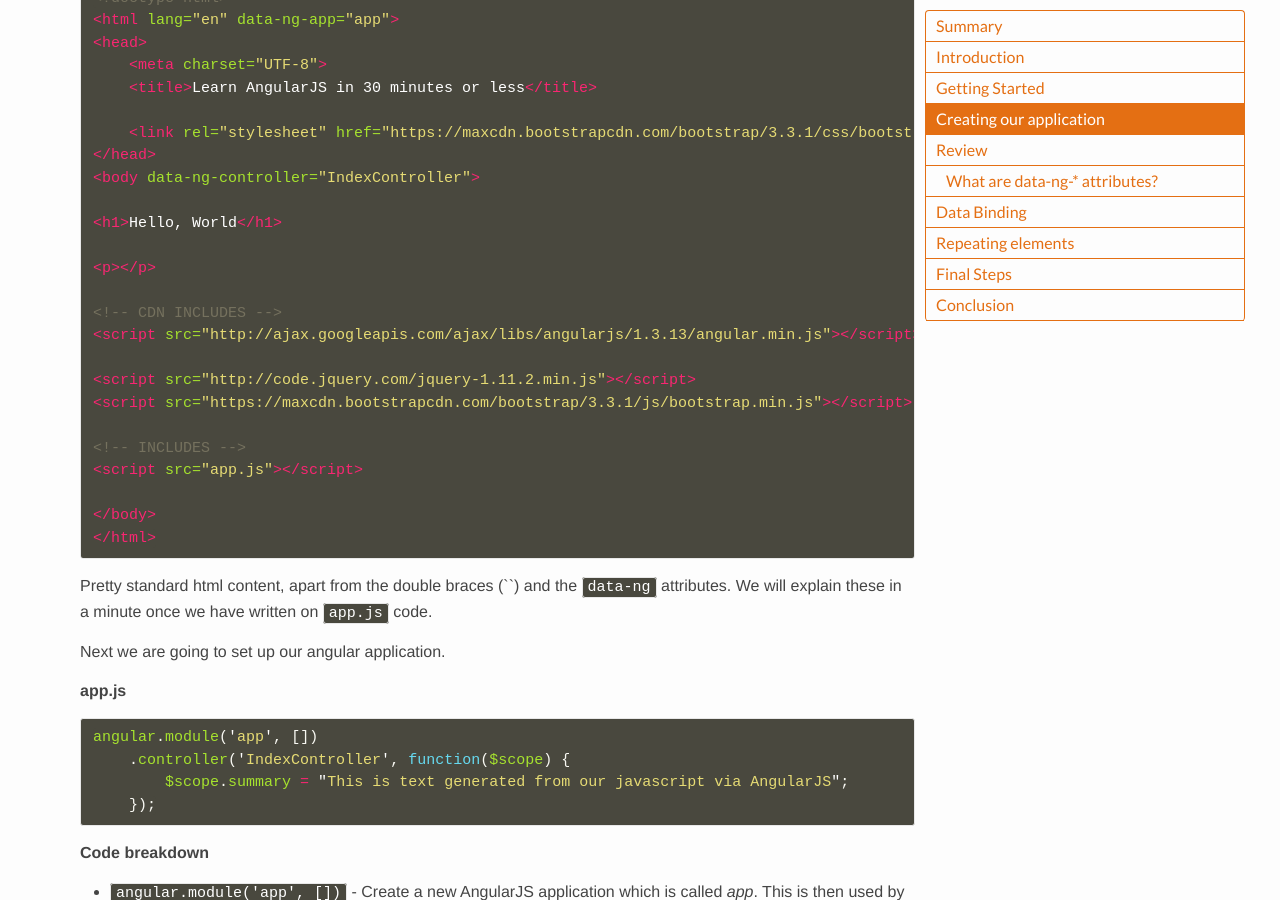
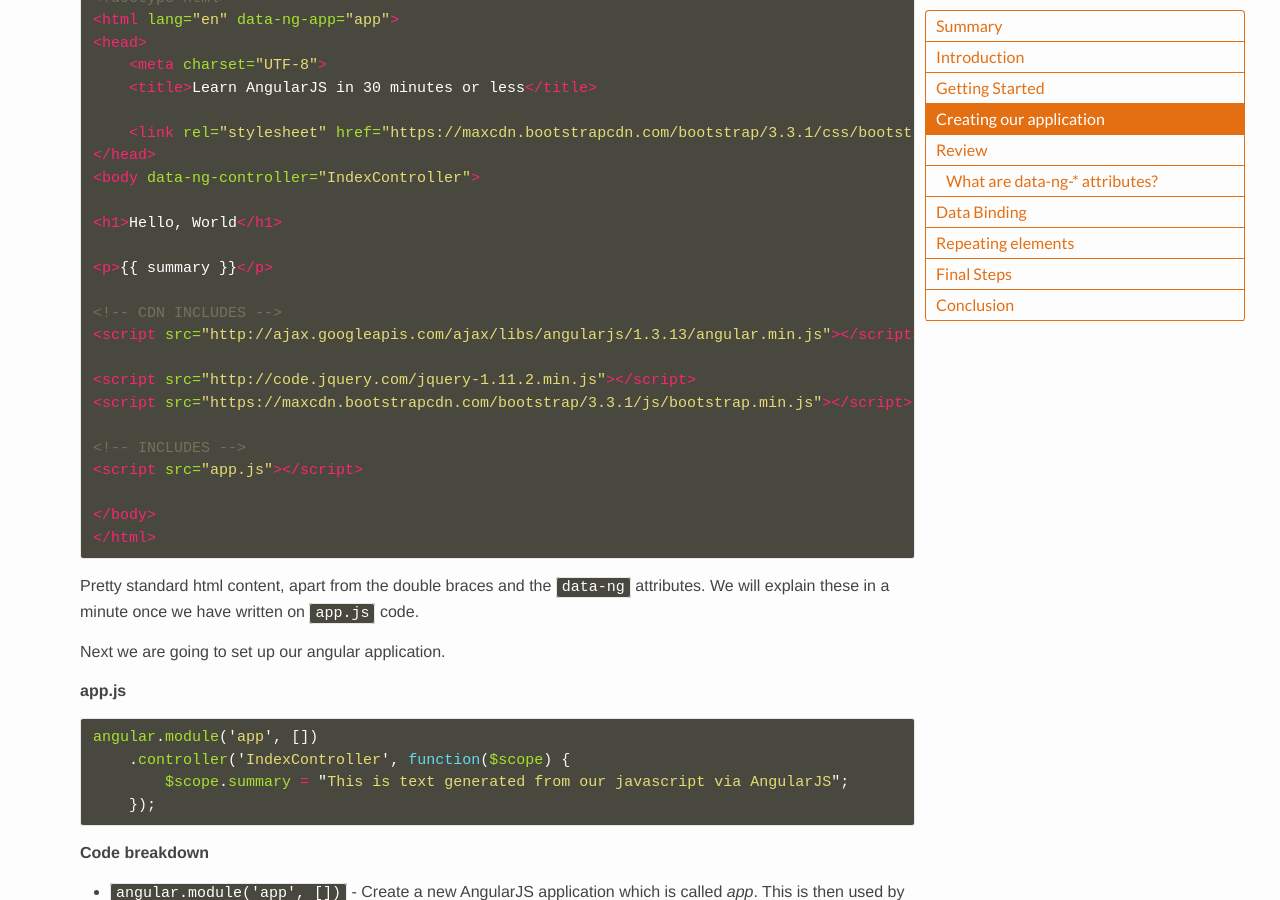
Before and after one commit to Varedis/Varedis.github.io, a Jekyll site: the page built from _posts/2015-02-21-learn-angularjs.markdown, in a window 1280 px wide and 900 px high, scrolled down 1194 px. Built offline with Jekyll 4.4.1, drawn with Linux system fonts in a browser that asks for light colours; comment, search, counter and statistics services are not loaded; some of the changed text lies outside the part shown.

Commit message:
Fix old angular tutorial

```diff
--- a/_posts/2015-02-21-learn-angularjs.markdown
+++ b/_posts/2015-02-21-learn-angularjs.markdown
@@ -55,7 +55,7 @@ First of all we are going to populate our `index.html` file with some boiler pla
 
 **index.html**
 
-{% highlight html %}
+{% highlight html %}{% raw %}
 <!doctype html>
 <html lang="en" data-ng-app="app">
 <head>
@@ -81,9 +81,9 @@ First of all we are going to populate our `index.html` file with some boiler pla
 
 </body>
 </html>
-{% endhighlight %}
+{% endraw %}{% endhighlight %}
 
-Pretty standard html content, apart from the double braces (`{{` `}}`) and the `data-ng` attributes. We will explain these in a minute once we have written on `app.js` code.
+Pretty standard html content, apart from the double braces and the `data-ng` attributes. We will explain these in a minute once we have written on `app.js` code.
 
 Next we are going to set up our angular application.
 
@@ -118,7 +118,7 @@ To show off Angular's two way data binding, we are going to create a text input
 
 Alter the contents of your `index.html` file to the following:
 
-{% highlight html %}
+{% highlight html %}{% raw %}
 <!doctype html>
 <html lang="en" data-ng-app="app">
 <head>
@@ -146,7 +146,7 @@ Alter the contents of your `index.html` file to the following:
 
 </body>
 </html>
-{% endhighlight %}
+{% endraw %}{% endhighlight %}
 
 We don't even need to edit our Javascript for this to work. Simply refresh your browser and starting typing in the field.
 
@@ -202,7 +202,7 @@ Now we are going to edit our `index.js` file to display this information on the
 
 **index.js**
 
-{% highlight html %}
+{% highlight html %}{% raw %}
 <!-- BODY TAG -->
 
 <ul>
@@ -215,7 +215,7 @@ Now we are going to edit our `index.js` file to display this information on the
 </ul>
 
 <!-- SCRIPTS -->
-{% endhighlight %}
+{% endraw %}{% endhighlight %}
 
 **Code breakdown**
 
```
